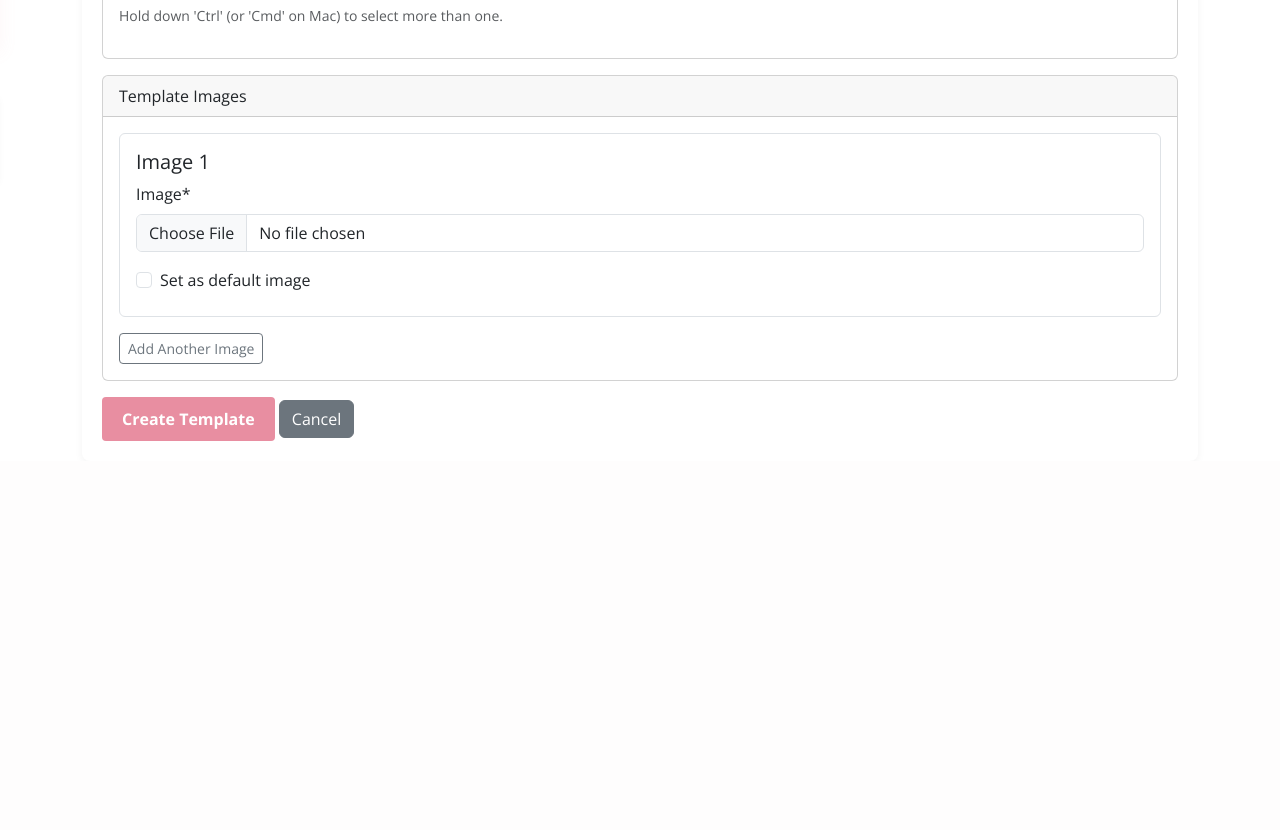
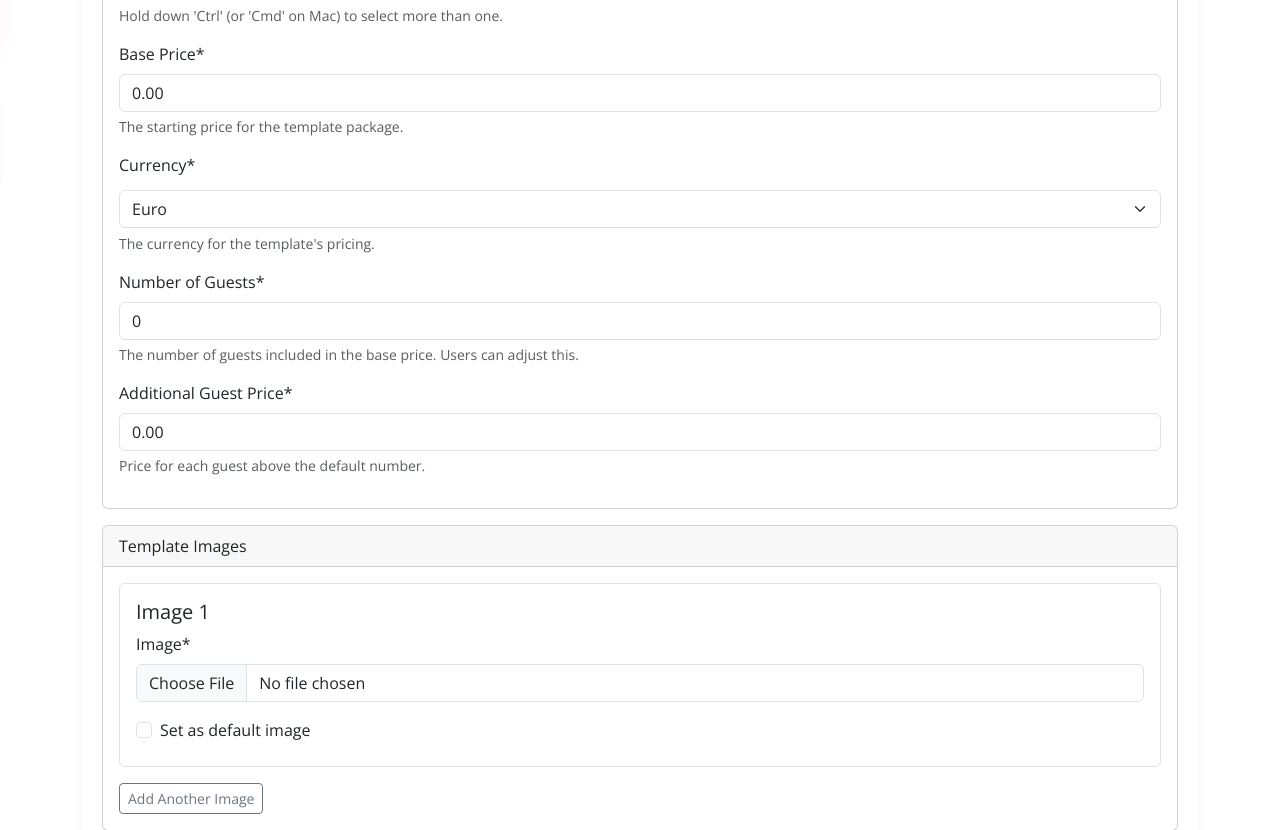
Before and after one commit to chrys/YourPlanner, a Django app: page /templates/create/ in a window 1280 px wide. Shown: the part 747-1577 px from the top of the page. Before the commit the page ends 1188 px from the top, so only its background shows below. Run offline with Django 5.2, Linux system fonts and the light colour scheme; the visitor is signed in with stand-in values (Sample User, id 1); data that the repository does not hold is empty; some libraries are stand-ins or nearby versions.

Commit message:
FAS-154: Template  has now additional fields

```diff
--- a/templates/forms.py
+++ b/templates/forms.py
@@ -5,13 +5,27 @@ from services.models import Service  # Adjusted based on prior knowledge
 from django.utils.translation import gettext_lazy as _
 
 class TemplateForm(forms.ModelForm):
+    # CHANGED: Define services field explicitly as ModelMultipleChoiceField to support queryset assignment
+    services = forms.ModelMultipleChoiceField(
+        queryset=Service.objects.all(),
+        widget=forms.SelectMultiple(attrs={'class': 'form-select', 'size': '10'}),
+        help_text=_("Hold down 'Ctrl' (or 'Cmd' on Mac) to select more than one.")
+    )
+
     class Meta:
         model = Template
-        fields = ['title', 'description', 'services']
+        fields = [
+            'title', 'description', 'services',
+            'base_price', 'currency', 'default_guests', 'price_per_additional_guest'  # <-- Added fields
+        ]
         widgets = {
             'title': forms.TextInput(attrs={'class': 'form-control'}),
             'description': forms.Textarea(attrs={'class': 'form-control', 'rows': 4}),
             'services': forms.SelectMultiple(attrs={'class': 'form-select', 'size': '10'}),
+            'base_price': forms.NumberInput(attrs={'class': 'form-control', 'step': '0.01'}),  # <-- Added widget
+            'currency': forms.Select(attrs={'class': 'form-select'}),  # <-- Added widget
+            'default_guests': forms.NumberInput(attrs={'class': 'form-control', 'min': 0}),  # <-- Added widget
+            'price_per_additional_guest': forms.NumberInput(attrs={'class': 'form-control', 'step': '0.01'}),  # <-- Added widget
         }
         help_texts = {
             'services': _("Hold down 'Ctrl' (or 'Cmd' on Mac) to select more than one."),
@@ -22,7 +36,6 @@ class TemplateForm(forms.ModelForm):
         # If the professional has a limited set of services they can offer, filter here.
         # For now, showing all services.
         super().__init__(*args, **kwargs)
-        self.fields['services'].queryset = Service.objects.all() # Or filter as needed
 
 
 # Formset for handling multiple images
--- a/templates/models.py
+++ b/templates/models.py
@@ -3,12 +3,44 @@ from django.utils.translation import gettext_lazy as _
 from django.core.exceptions import ValidationError
 from users.models import Professional
 from services.models import Service
+from decimal import Decimal
+from django.core.validators import MinValueValidator
 
 class Template(models.Model):
     professional = models.ForeignKey(Professional, on_delete=models.CASCADE, related_name='templates', verbose_name=_("Professional"))
     title = models.CharField(_("Title"), max_length=200)
     description = models.TextField(_("Description"), blank=True, null=True)
     services = models.ManyToManyField(Service, related_name='templates', verbose_name=_("Services"), blank=True)
+
+    base_price = models.DecimalField(
+        _("Base Price"),
+        max_digits=10,
+        decimal_places=2,
+        default=Decimal('0.00'),
+        help_text=_("The starting price for the template package."),
+        validators=[MinValueValidator(0)]
+    )
+    currency = models.CharField(
+        _("Currency"),
+        max_length=3,
+        choices=[('EUR', 'Euro'), ('USD', 'US Dollar'), ('GBP', 'British Pound')],
+        default='EUR',
+        help_text=_("The currency for the template's pricing.")
+    )
+    default_guests = models.PositiveIntegerField(
+        _("Number of Guests"),
+        default=0,
+        help_text=_("The number of guests included in the base price. Users can adjust this.")
+    )
+    price_per_additional_guest = models.DecimalField(
+        _("Additional Guest Price"),
+        max_digits=8,
+        decimal_places=2,
+        default=Decimal('0.00'),  # Change: Use Decimal instead of float
+        help_text=_("Price for each guest above the default number."),
+        validators=[MinValueValidator(0)]
+    )
+
     created_at = models.DateTimeField(_("Created at"), auto_now_add=True)
     updated_at = models.DateTimeField(_("Updated at"), auto_now=True)
 
--- a/templates/templates/templates/template_form.html
+++ b/templates/templates/templates/template_form.html
@@ -21,16 +21,18 @@
 
     <form method="post" enctype="multipart/form-data">
         {% csrf_token %}
-
         <div class="card mb-3">
             <div class="card-header">{% trans "Package Details" %}</div>
             <div class="card-body">
                 {{ form.title|as_crispy_field }}
                 {{ form.description|as_crispy_field }}
                 {{ form.services|as_crispy_field }}
+                {{ form.base_price|as_crispy_field }} <!-- Change: Show base_price -->
+                {{ form.currency|as_crispy_field }} <!-- Change: Show currency -->
+                {{ form.default_guests|as_crispy_field }} <!-- Change: Show default_guests -->
+                {{ form.price_per_additional_guest|as_crispy_field }} <!-- Change: Show price_per_additional_guest -->
             </div>
         </div>
-
         <div class="card mb-3">
             <div class="card-header">{% trans "Template Images" %}</div>
             <div class="card-body">
```
Also changed, not shown: templates/migrations/0002_template_base_price_template_currency_and_more.py (added).
